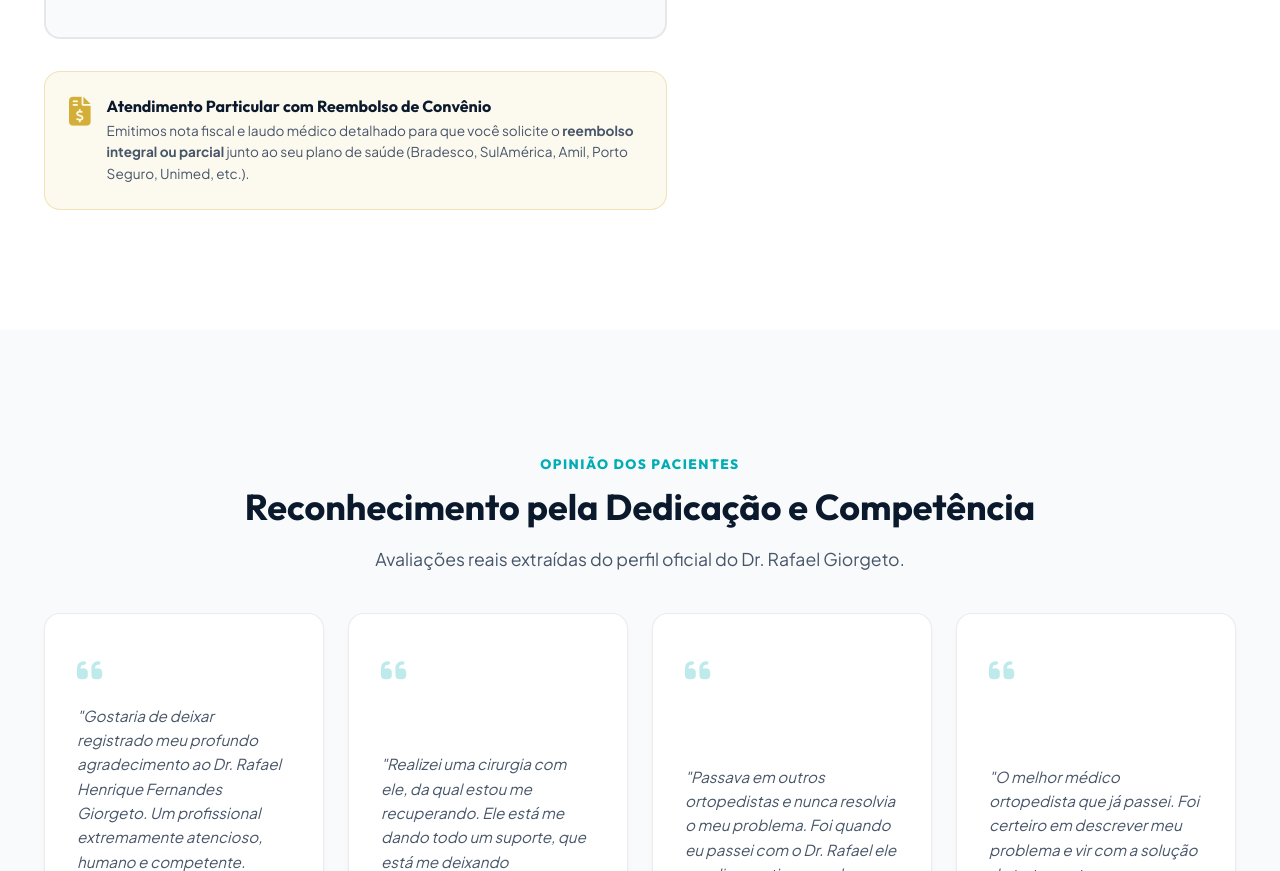
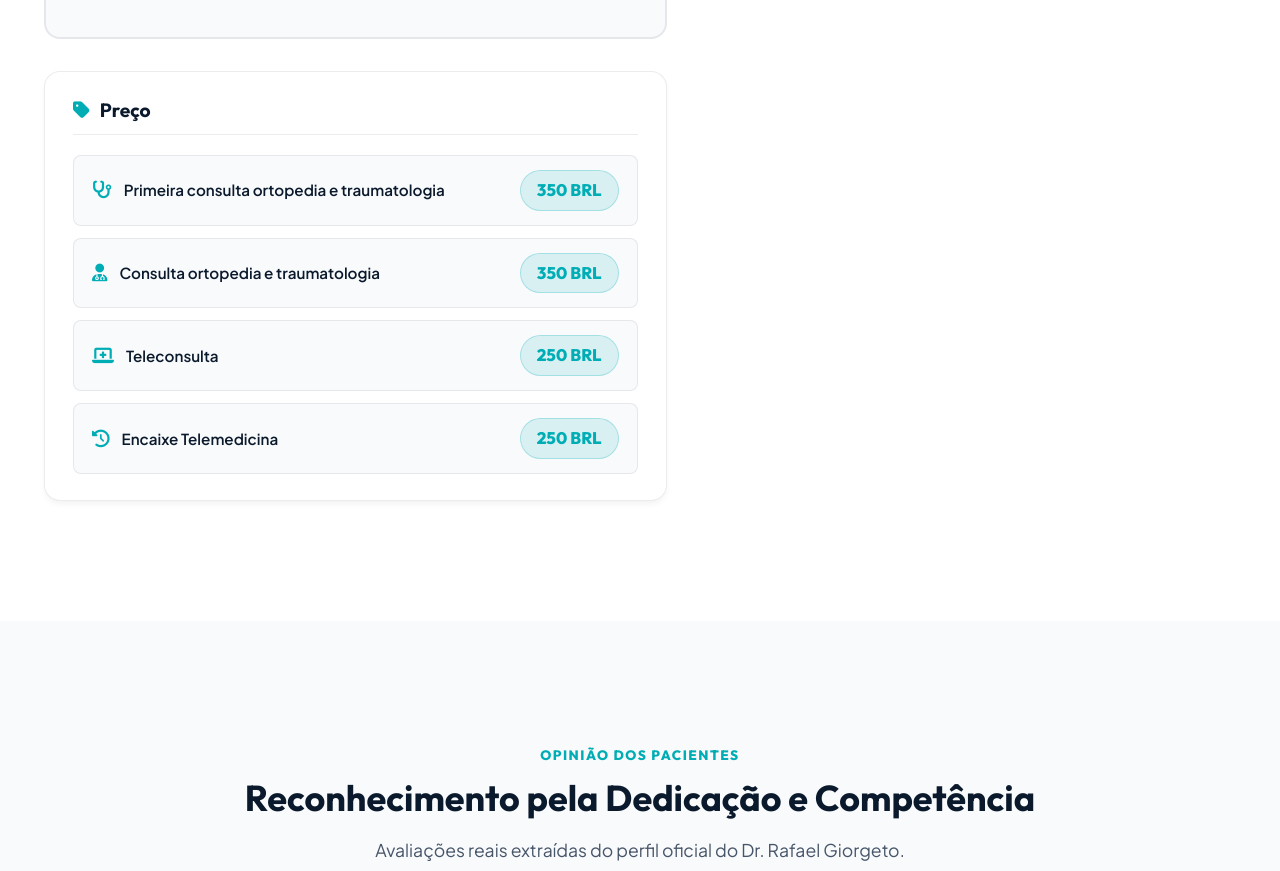
Before and after one commit to Geovanne23/Doutor, a website: page index.html in a window 1280 px wide. Shown: the part 4660-5531 px from the top of the page. Drawn offline with Linux system fonts and the light colour scheme.

Commit message:
Substitui aviso de reembolso pela tabela detalhada de Preco com os 4 itens solicitados

```diff
--- a/index.html
+++ b/index.html
@@ -435,15 +435,38 @@
                             </div>
                         </div>
 
-                        <!-- Convênio / Reembolso notice -->
-                        <div class="reembolso-card">
-                            <i class="fa-solid fa-file-invoice-dollar info-icon"></i>
-                            <div>
-                                <h4>Atendimento Particular com Reembolso de Convênio</h4>
-                                <p>Emitimos nota fiscal e laudo médico detalhado para que você solicite o
-                                    <strong>reembolso integral ou parcial</strong> junto ao seu plano de saúde
-                                    (Bradesco, SulAmérica, Amil, Porto Seguro, Unimed, etc.).
-                                </p>
+                        <!-- Tabela de Preços Detalhada -->
+                        <div class="precos-lista-box">
+                            <h4 class="precos-lista-title"><i class="fa-solid fa-tag"></i> Preço</h4>
+                            <div class="precos-table-grid">
+                                <div class="preco-item-row">
+                                    <div class="preco-item-info">
+                                        <i class="fa-solid fa-stethoscope"></i>
+                                        <span>Primeira consulta ortopedia e traumatologia</span>
+                                    </div>
+                                    <div class="preco-item-value">350 BRL</div>
+                                </div>
+                                <div class="preco-item-row">
+                                    <div class="preco-item-info">
+                                        <i class="fa-solid fa-user-doctor"></i>
+                                        <span>Consulta ortopedia e traumatologia</span>
+                                    </div>
+                                    <div class="preco-item-value">350 BRL</div>
+                                </div>
+                                <div class="preco-item-row">
+                                    <div class="preco-item-info">
+                                        <i class="fa-solid fa-laptop-medical"></i>
+                                        <span>Teleconsulta</span>
+                                    </div>
+                                    <div class="preco-item-value">250 BRL</div>
+                                </div>
+                                <div class="preco-item-row">
+                                    <div class="preco-item-info">
+                                        <i class="fa-solid fa-clock-rotate-left"></i>
+                                        <span>Encaixe Telemedicina</span>
+                                    </div>
+                                    <div class="preco-item-value">250 BRL</div>
+                                </div>
                             </div>
                         </div>
                     </div>
--- a/src/style.css
+++ b/src/style.css
@@ -1090,31 +1090,80 @@ ul {
     color: var(--accent-teal);
 }
 
-.reembolso-card {
-    display: flex;
-    align-items: flex-start;
-    gap: 16px;
-    background: rgba(212, 175, 55, 0.08);
-    border: 1px solid rgba(212, 175, 55, 0.3);
-    padding: 24px;
+.precos-lista-box {
+    margin-top: 28px;
+    background-color: var(--bg-card);
+    border: 1px solid var(--border-color);
     border-radius: var(--radius-md);
-}
-
-.reembolso-card i {
-    font-size: 1.8rem;
-    color: var(--accent-gold);
-    margin-top: 2px;
-}
-
-.reembolso-card h4 {
-    font-size: 1rem;
-    margin-bottom: 4px;
-}
-
-.reembolso-card p {
-    font-size: 0.85rem;
-    color: var(--text-muted);
-
+    padding: 26px 28px;
+    box-shadow: var(--shadow-sm);
+}
+
+.precos-lista-title {
+    font-size: 1.2rem;
+    color: var(--primary-dark);
+    font-family: var(--font-heading);
+    font-weight: 700;
+    margin-bottom: 20px;
+    display: flex;
+    align-items: center;
+    gap: 10px;
+    border-bottom: 1px solid var(--border-color);
+    padding-bottom: 12px;
+}
+
+.precos-lista-title i {
+    color: var(--accent-teal);
+}
+
+.precos-table-grid {
+    display: flex;
+    flex-direction: column;
+    gap: 12px;
+}
+
+.preco-item-row {
+    display: flex;
+    align-items: center;
+    justify-content: space-between;
+    padding: 14px 18px;
+    background-color: var(--bg-light);
+    border-radius: var(--radius-sm);
+    border: 1px solid var(--border-color);
+    transition: all 0.3s ease;
+}
+
+.preco-item-row:hover {
+    border-color: var(--accent-teal);
+    background-color: #FFFFFF;
+    box-shadow: 0 4px 12px rgba(0, 173, 181, 0.12);
+    transform: translateX(4px);
+}
+
+.preco-item-info {
+    display: flex;
+    align-items: center;
+    gap: 12px;
+    font-size: 0.95rem;
+    font-weight: 600;
+    color: var(--primary-dark);
+}
+
+.preco-item-info i {
+    color: var(--accent-teal);
+    font-size: 1.1rem;
+}
+
+.preco-item-value {
+    font-family: var(--font-heading);
+    font-weight: 800;
+    font-size: 1.05rem;
+    color: var(--accent-teal);
+    background: rgba(0, 173, 181, 0.12);
+    border: 1px solid rgba(0, 173, 181, 0.25);
+    padding: 6px 16px;
+    border-radius: var(--radius-full);
+    white-space: nowrap;
 }
 
 /* BOOKING WIDGET FORM */
```
